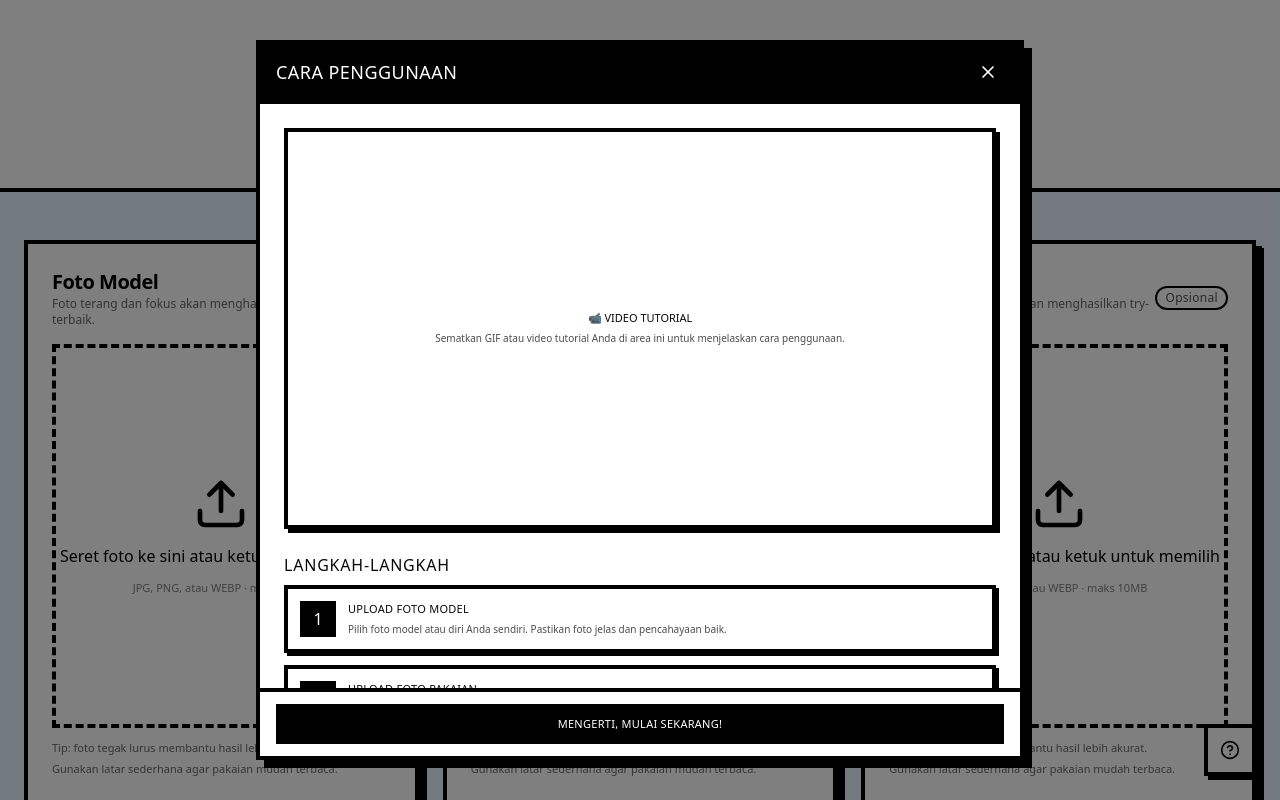
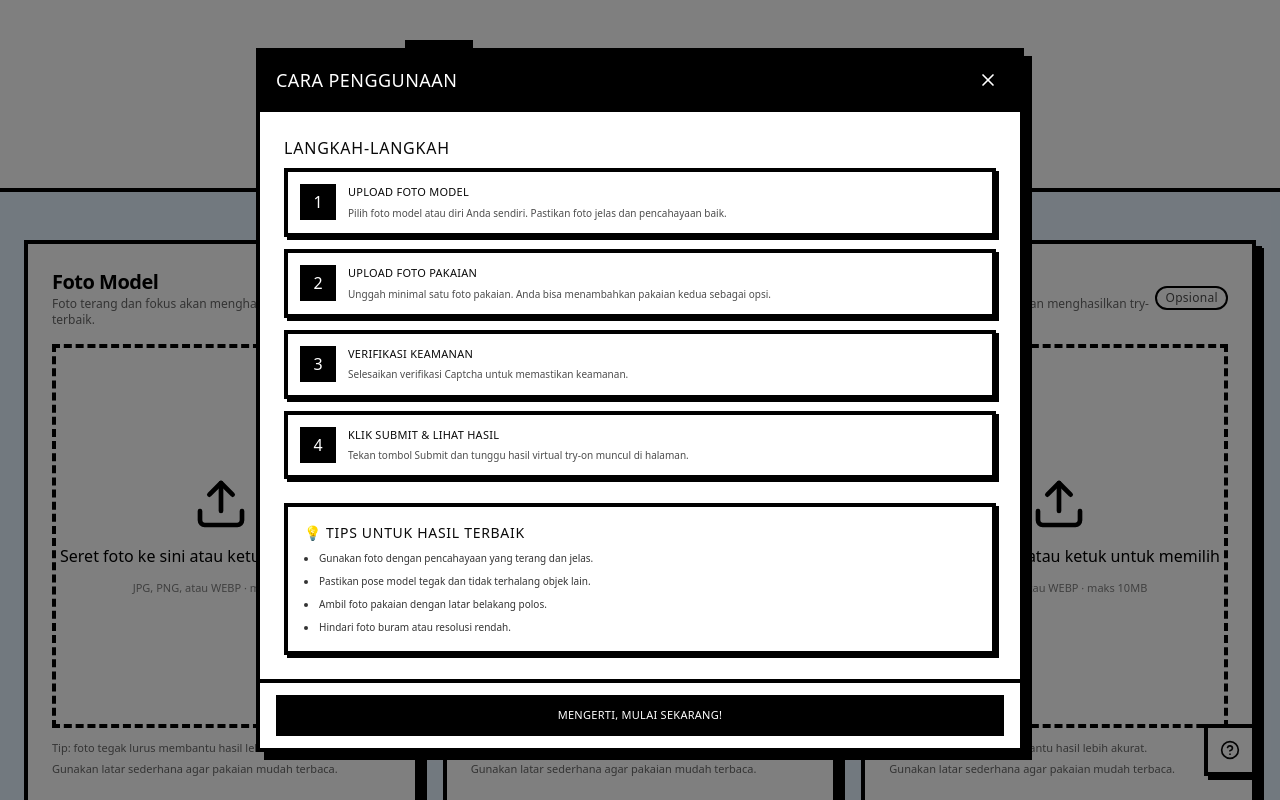
Before and after one commit to xyztomi/drop-the-drip-final, a React (Vite) app: page / in a window 1280 px wide. Shown: the top 800 px of the page. Built offline with nearby package versions, Linux system fonts and the light colour scheme.

Commit message:
refactor: Remove video tutorial section and update security verification description

```diff
--- a/src/components/InstructionsModal.tsx
+++ b/src/components/InstructionsModal.tsx
@@ -40,23 +40,7 @@ export function InstructionsModal({ isOpen, onClose }: InstructionsModalProps) {
 
         <div className="p-4 md:p-6 space-y-6">
           {/* Video/GIF Embed Section */}
-          <section>
-            <div className="border-4 border-black bg-[--background] aspect-video flex items-center justify-center shadow-[4px_4px_0px_0px_#000000]">
-              <div className="text-center p-4">
-                <p className="text-[11px] uppercase mb-1">📹 Video Tutorial</p>
-                <p className="text-[10px] text-black/70 leading-relaxed">
-                  Sematkan GIF atau video tutorial Anda di area ini untuk menjelaskan cara penggunaan.
-                </p>
-              </div>
 
-              {/* Contoh: sematkan video atau GIF di sini */}
-              {/*
-              <video controls className="w-full h-full" poster="/thumbnail.jpg">
-                <source src="/tutorial.mp4" type="video/mp4" />
-              </video>
-              */}
-            </div>
-          </section>
 
           {/* Steps */}
           <section>
@@ -70,7 +54,7 @@ export function InstructionsModal({ isOpen, onClose }: InstructionsModalProps) {
                 description: 'Unggah minimal satu foto pakaian. Anda bisa menambahkan pakaian kedua sebagai opsi.',
               }, {
                 title: 'Verifikasi Keamanan',
-                description: 'Selesaikan verifikasi Cloudflare Turnstile untuk memastikan keamanan proses.',
+                description: 'Selesaikan verifikasi Captcha untuk memastikan keamanan.',
               }, {
                 title: 'Klik Submit & Lihat Hasil',
                 description: 'Tekan tombol Submit dan tunggu hasil virtual try-on muncul di halaman.',
```
